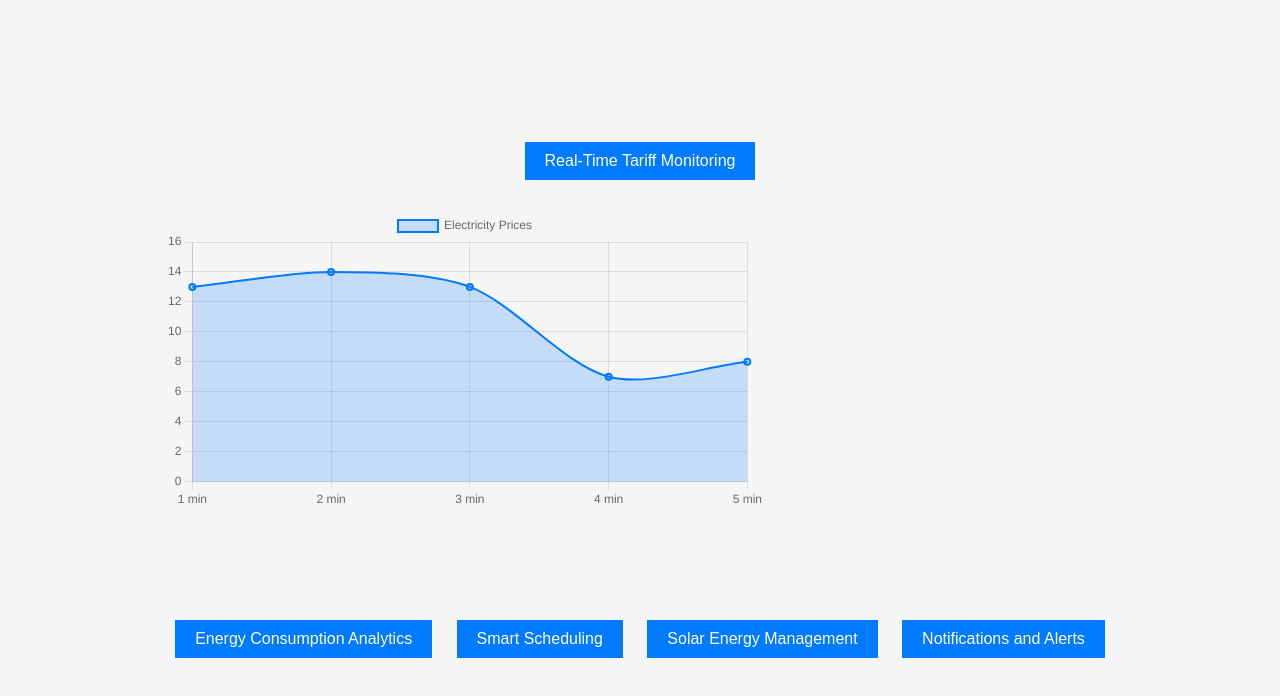
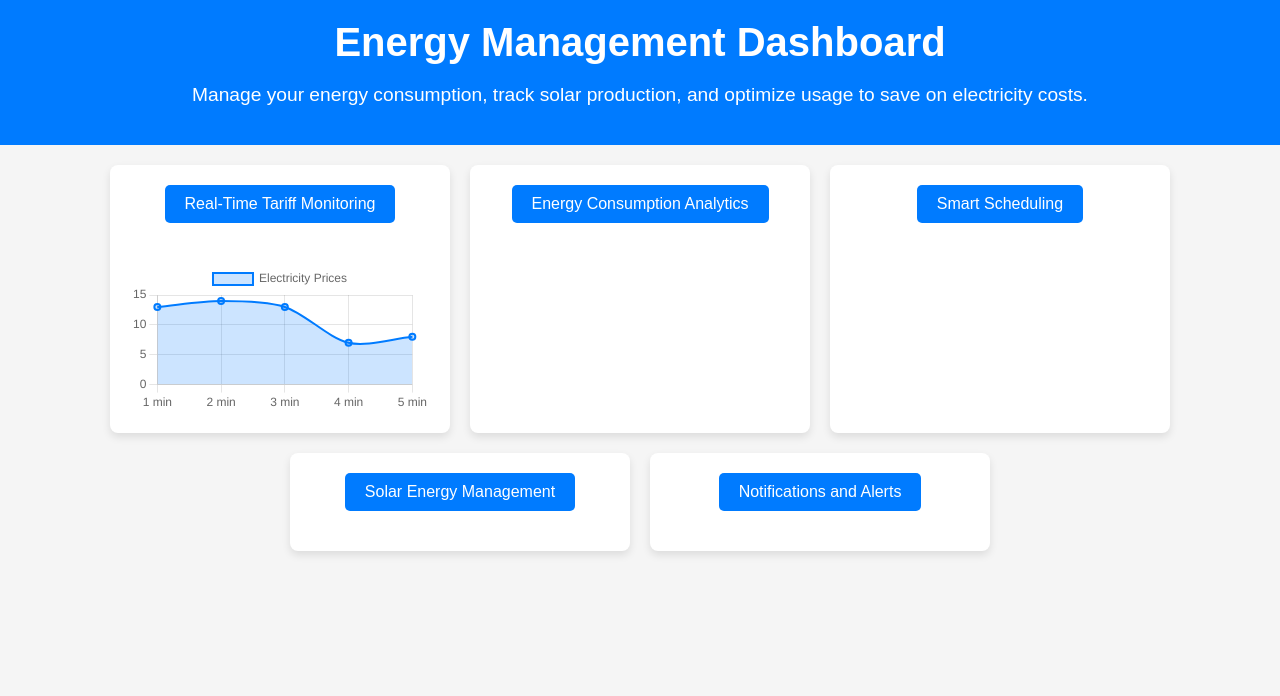
Before and after one commit to manish92596/luminous, a plain HTML site: page index.html in a window 1280 px wide. Both pictures are taken after a click on the button "Real-Time Tariff Monitoring". Drawn offline with nearby package versions, Linux system fonts and the light colour scheme.

Commit message:
new code

```diff
--- a/index.html
+++ b/index.html
@@ -1,30 +1,27 @@
-
-
-
-
-
-
-
-
-<!-- 3 button -->
-
-
-
 <!DOCTYPE html>
 <html lang="en">
+
 <head>
     <meta charset="UTF-8">
     <meta name="viewport" content="width=device-width, initial-scale=1.0">
-    <title>Real-Time Tariff Monitoring & Energy Consumption Analytics</title>
+    <title>Energy Management Dashboard</title>
     <link rel="stylesheet" href="style.css">
 </head>
+
 <body>
+    <header>
+        <h1>Energy Management Dashboard</h1>
+        <p>Manage your energy consumption, track solar production, and optimize usage to save on electricity costs.</p>
+    </header>
     <div class="container">
+        <div class="card">
             <button id="tariffButton">Real-Time Tariff Monitoring</button>
             <div id="priceDisplay" class="hidden">
                 <canvas id="tariffChart"></canvas>
             </div>
+        </div>
 
+        <div class="card">
             <button id="analyticsButton">Energy Consumption Analytics</button>
             <div id="analyticsDisplay" class="hidden">
                 <canvas id="consumptionChart"></canvas>
@@ -33,10 +30,9 @@
                     <p id="reportText"></p>
                 </div>
             </div>
+        </div>
 
-
-
-
+        <div class="card">
             <button id="scheduleButton">Smart Scheduling</button>
             <div id="scheduleDisplay" class="hidden">
                 <div id="scheduleReport">
@@ -44,8 +40,9 @@
                     <p id="scheduleText"></p>
                 </div>
             </div>
+        </div>
 
-
+        <div class="card">
             <button id="solarButton">Solar Energy Management</button>
             <div id="solarDisplay" class="hidden">
                 <canvas id="solarChart"></canvas>
@@ -54,10 +51,15 @@
                     <p id="batteryText"></p>
                 </div>
             </div>
+        </div>
 
+        <div class="card">
             <button id="notificationsButton">Notifications and Alerts</button>
         </div>
+    </div>
+
     <script src="https://cdn.jsdelivr.net/npm/chart.js"></script>
     <script src="main.js"></script>
 </body>
+
 </html>
--- a/style.css
+++ b/style.css
@@ -1,23 +1,42 @@
-
-
-
-
-
-
 body {
     font-family: Arial, sans-serif;
-    display: flex;
-    flex-direction: column;
-    justify-content: center;
-    align-items: center;
-    height: 100vh;
+    background-color: #f5f5f5;
+    color: #333;
     margin: 0;
-    background-color: #f5f5f5;
+    padding: 0;
+}
+
+header {
+    background-color: #007bff;
+    color: white;
+    text-align: center;
+    padding: 20px 10px;
+}
+
+header h1 {
+    margin: 0;
+    font-size: 2.5em;
+}
+
+header p {
+    font-size: 1.2em;
 }
 
 .container {
+    display: flex;
+    flex-wrap: wrap;
+    justify-content: center;
+    gap: 20px;
+    margin: 20px;
+}
+
+.card {
+    background: white;
+    border-radius: 8px;
+    box-shadow: 0 4px 8px rgba(0, 0, 0, 0.1);
+    padding: 20px;
+    width: 300px;
     text-align: center;
-    margin: 20px;
 }
 
 button {
@@ -27,50 +46,24 @@ button {
     padding: 10px 20px;
     font-size: 16px;
     cursor: pointer;
-    margin: 10px;
+    margin-bottom: 20px;
     transition: background-color 0.3s ease;
+    border-radius: 5px;
 }
 
 button:hover {
     background-color: #0056b3;
 }
 
-#priceDisplay, #analyticsDisplay {
-    margin-top: 20px;
-    width: 600px;
-    height: 400px;
-}
-
 .hidden {
     display: none;
 }
 
-#report {
+canvas {
+    margin-top: 20px;
+}
+
+#report, #scheduleReport, #batteryReport {
     text-align: left;
     margin-top: 20px;
 }
-
-
-
-#scheduleDisplay {
-    margin-top: 20px;
-    width: 600px;
-    height: auto;
-}
-
-#scheduleReport {
-    text-align: left;
-    margin-top: 20px;
-}
-
-
-#solarDisplay {
-    margin-top: 20px;
-    width: 600px;
-    height: auto;
-}
-
-#batteryReport {
-    text-align: left;
-    margin-top: 20px;
-}
```
Lines whose indentation alone changed are shown as unchanged.
